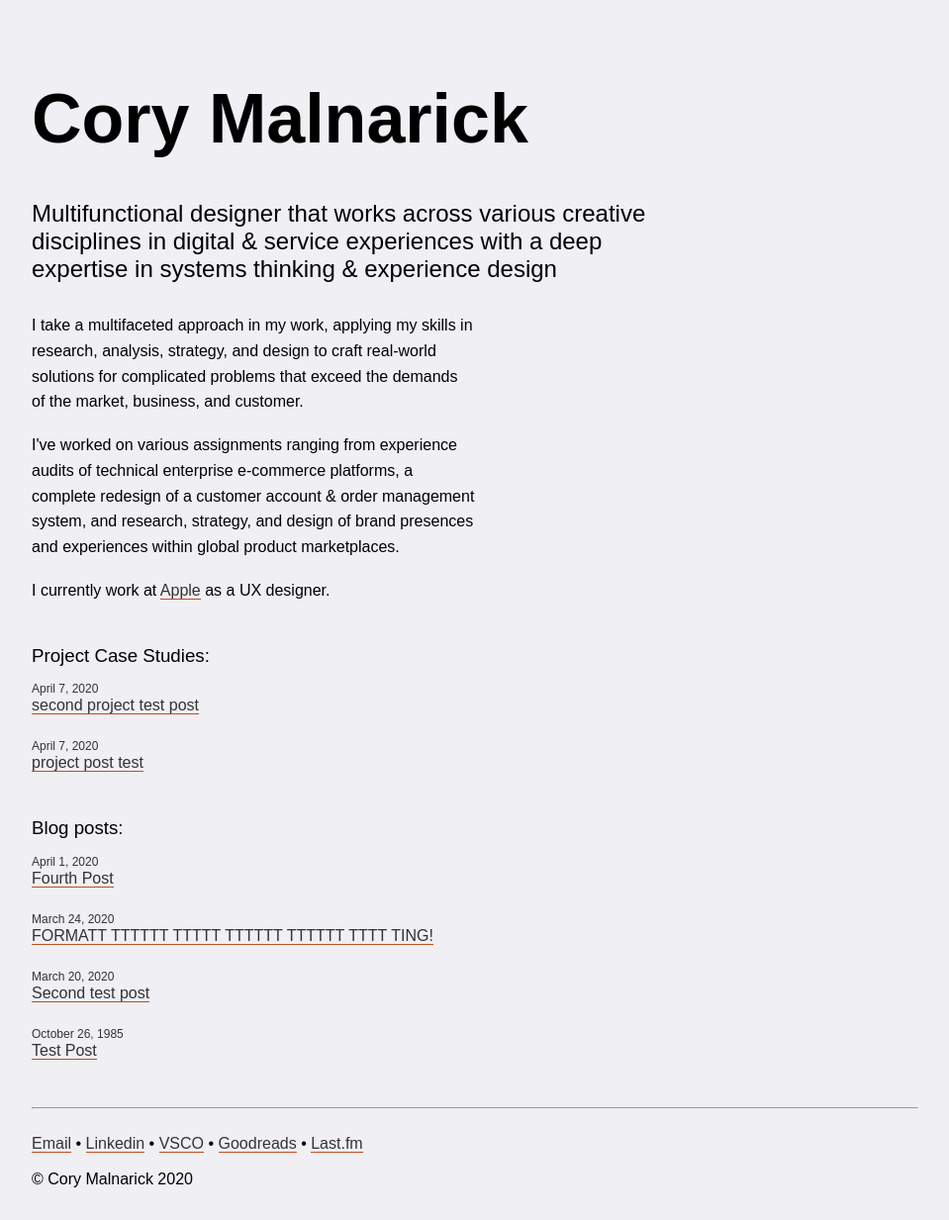
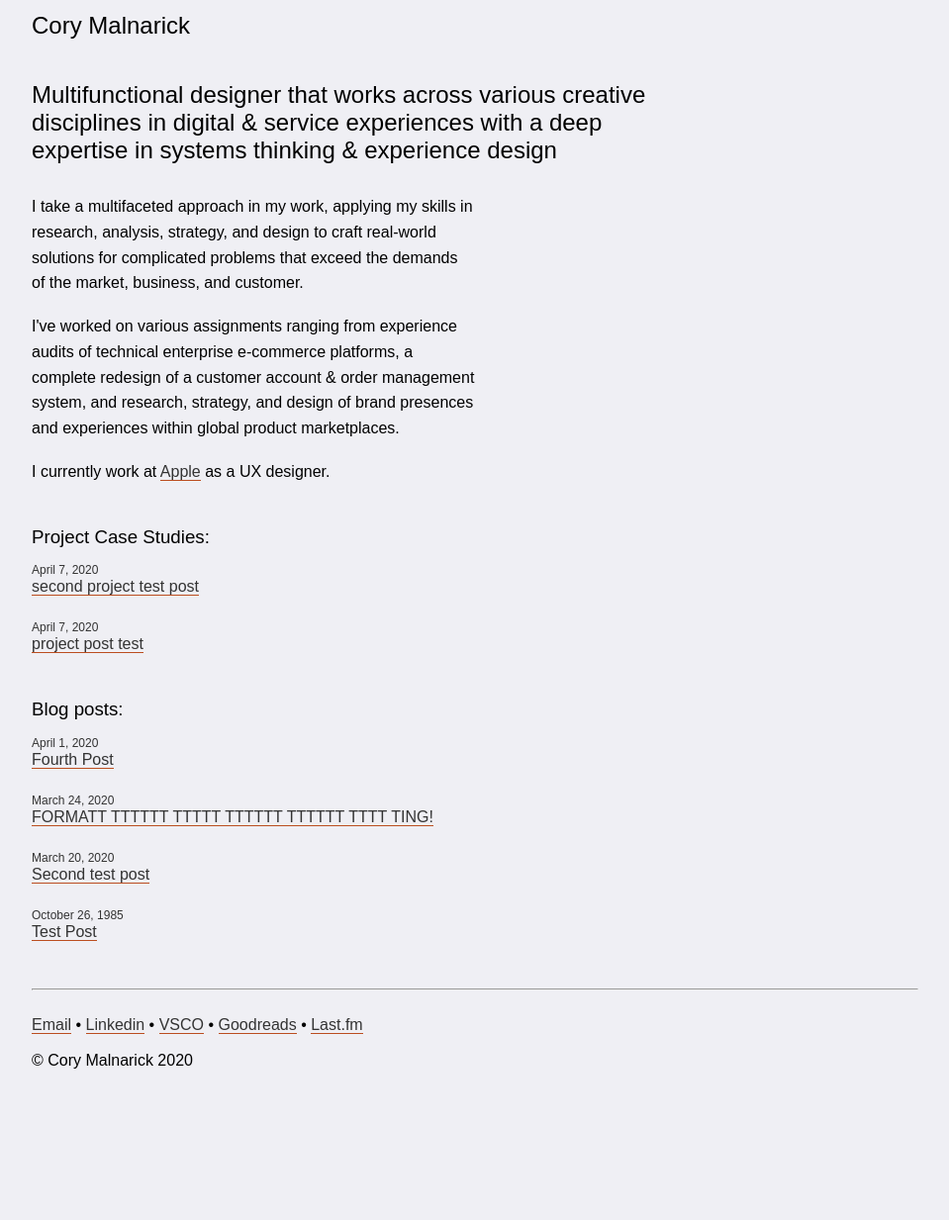
Before and after one commit to foundmonster/foundmonster.github.io, a Jekyll site: the page built from index.html, in a window 1280 px wide. Shown: the whole page at 99% size, without its empty margins (160-1119 px from the left). Built offline with Jekyll 4.4.1, drawn with Linux system fonts in a browser that asks for light colours; some web fonts are replaced; after the commit the page ends 1113 px from its top, so only the background shows below that.

Commit message:
removing headline class

```diff
--- a/_sass/main.scss
+++ b/_sass/main.scss
@@ -32,13 +32,6 @@ main {
     margin-left: -20px;
     margin-top: 20px;
     margin-bottom: 2.2222rem;
-}
-
-.headline {
-	width: 40rem;
-    padding-top: 80px;
-    font-size: 70px;
-    font-weight: 600;
 }
 
 .subheadline {
--- a/index.html
+++ b/index.html
@@ -2,7 +2,7 @@
 layout: layout
 title: Cory Malnarick
 ---
-<h2 class="headline">{{ page.title }}</h2><br>
+<h2>{{ page.title }}</h2><br>
 <h2>Multifunctional designer that works across various creative disciplines in digital & service experiences with a deep expertise in systems thinking & experience design</h2><br>
 <p>I take a multifaceted approach in my work, applying my skills in research, analysis, strategy, and design to craft real-world solutions for complicated problems that exceed the demands of the market, business, and customer.</p><br>
 <p>I've worked on various assignments ranging from experience audits of technical enterprise e-commerce platforms, a complete redesign of a customer account & order management system, and research, strategy, and design of brand presences and experiences within global product marketplaces.</p><br>
```
